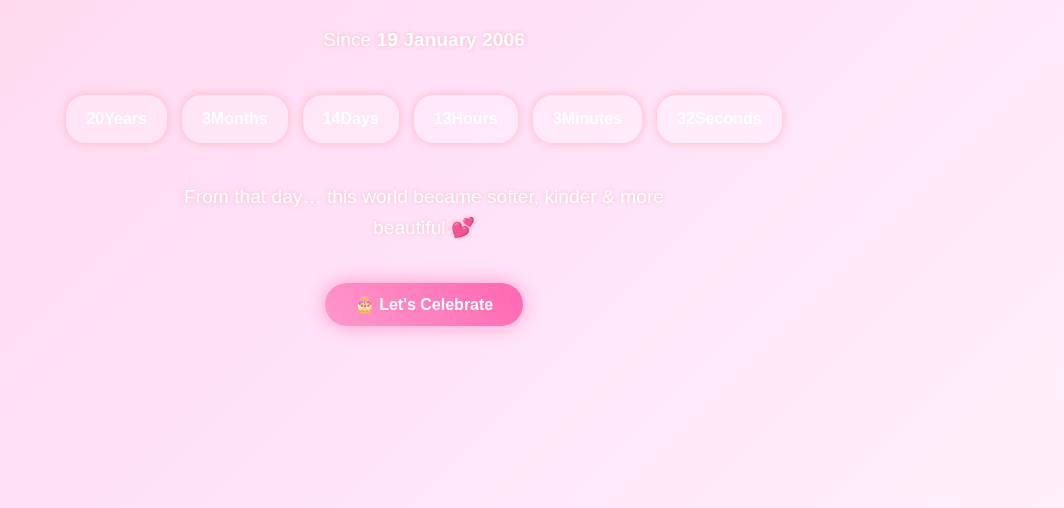
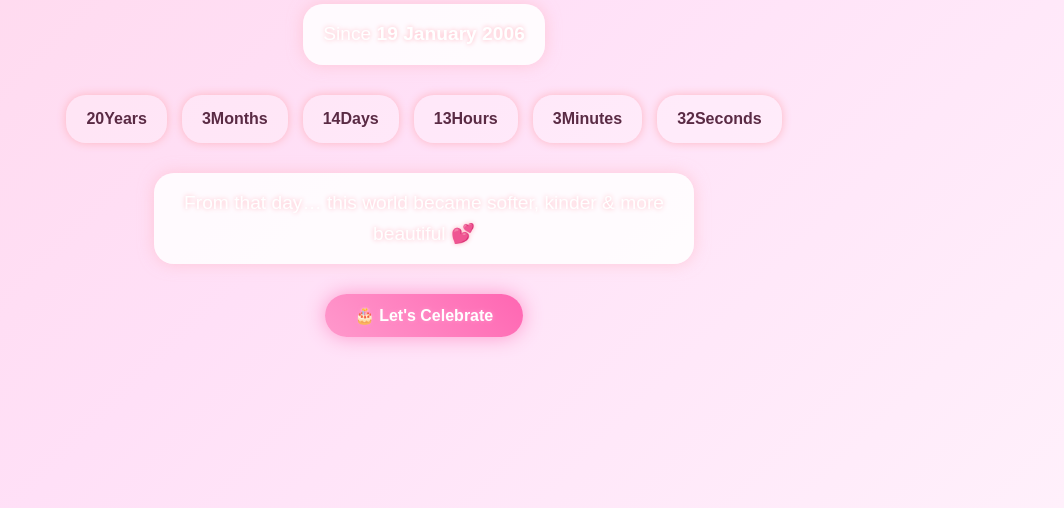
Before and after one commit to AliFaisal539/BirthdaySpecialOne, a plain HTML site: page index.html in a window 1280 px wide. Shown: the part 292-800 px from the top of the page, without its empty margins (216-1280 px from the left). Drawn offline with Linux system fonts and the light colour scheme.

Commit message:
Enhance text visibility with new styles
Added styles for text visibility and improved readability.

```diff
--- a/style.css
+++ b/style.css
@@ -25,6 +25,47 @@
   background: url('https://i.ibb.co/VpQyS3S/flower.png') no-repeat center/contain;
   animation: float 10s linear infinite;
   opacity: 0.8;
+}
+/* ========================= */
+/* 🔥 TEXT VISIBILITY FIX 🔥 */
+/* ========================= */
+
+/* General paragraph and soft text */
+p, .soft-text, .message p {
+  color: #5a2a44; /* deep rose-maroon for high contrast */
+  background: rgba(255,255,255,0.85); /* semi-transparent card */
+  padding: 15px 20px;
+  border-radius: 20px;
+  max-width: 600px;
+  line-height: 1.7;
+  box-shadow: 0 0 15px rgba(255,182,193,0.6); /* soft glow */
+  font-weight: 500;
+  text-align: center;
+  margin: 10px auto;
+}
+
+/* Headings */
+h1, h2, h3 {
+  color: #c2185b; /* deep rose pink */
+  text-shadow: 0 0 8px #ffd6e8, 0 0 15px #ff99cc; /* soft glow */
+}
+
+/* Countdown numbers */
+#countdown div {
+  color: #5a2a44;
+  background: rgba(255,255,255,0.85);
+  box-shadow: 0 0 12px rgba(255,182,193,0.7);
+  padding: 10px 15px;
+  border-radius: 15px;
+  font-weight: 600;
+  text-align: center;
+}
+
+/* Button text */
+.btn {
+  color: white;
+  font-weight: 600;
+  text-shadow: 0 0 4px #ff99cc;
 }
 
 @keyframes float {
```
